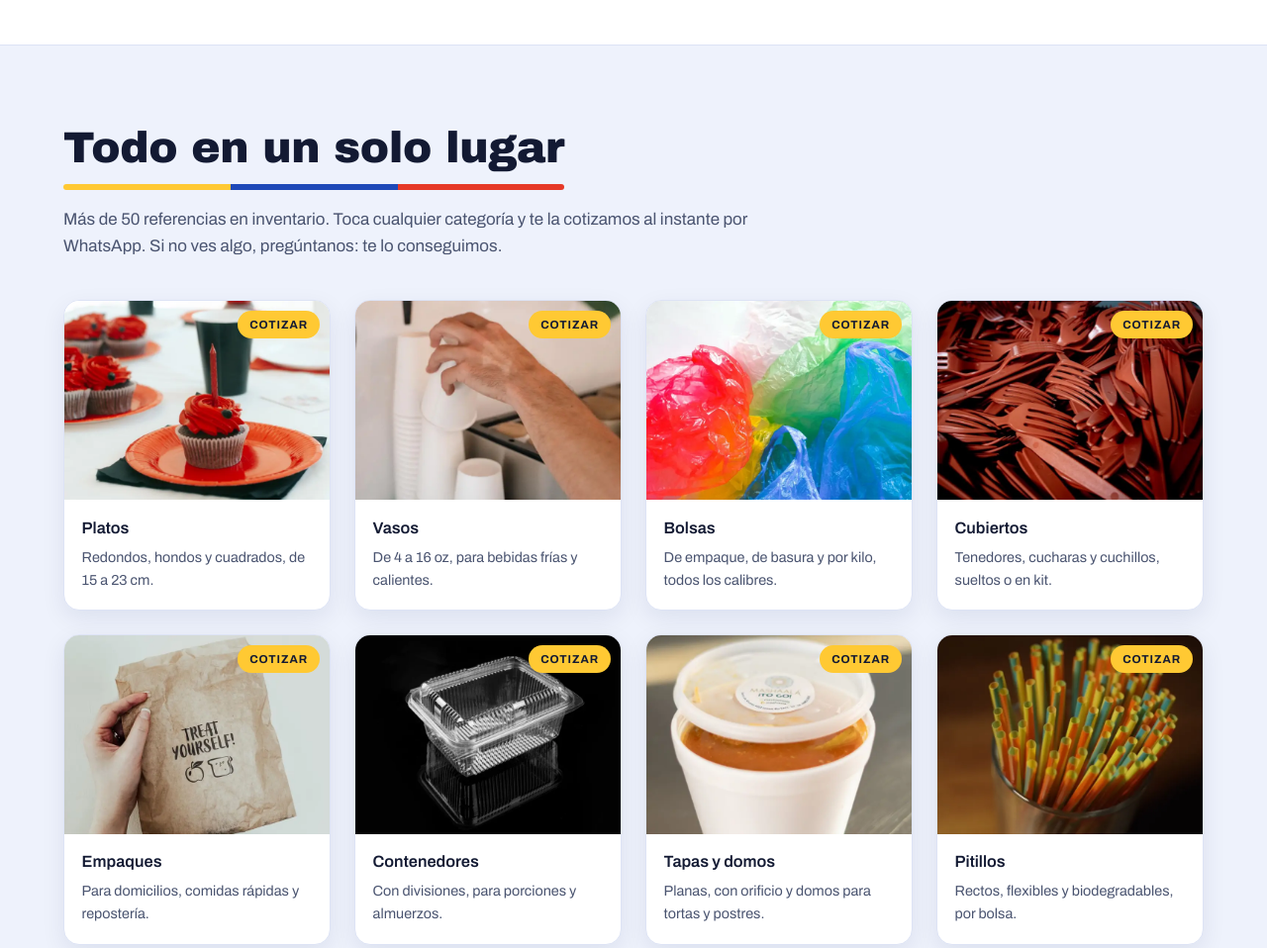
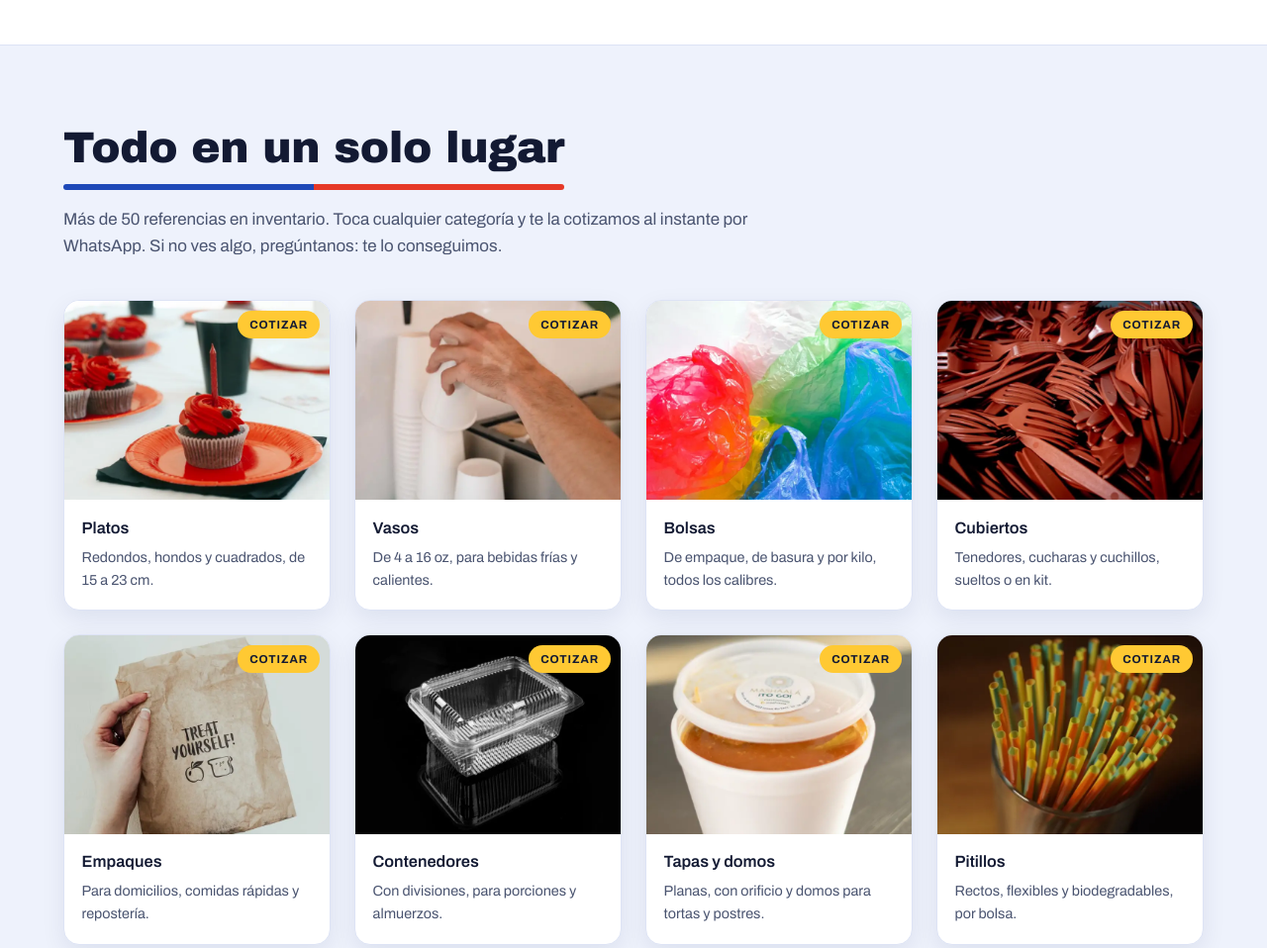
Before and after one commit to JohanMontealegre13/plasticos-espinal-web, a plain HTML site: page index.html in a window 1280 px wide. Shown: the part 1051-2009 px from the top of the page at 99% size. Drawn offline with Linux system fonts and the light colour scheme.

Commit message:
fix(diseno): cinta de secciones y pie sin amarillo (azul/rojo) + README al día
- La línea bajo los H2 y el borde superior del footer pasan de tricolor
  (amarillo/azul/rojo en tercios) a bicolor azul/rojo en mitades, a pedido
  del dueño. Un solo token (--cinta-tricolor) pintaba ambas.
- Cache-busting a ?v=9 en index.html y 404.html.
- README actualizado a la realidad actual: diseño 3 "Mercado de día",
  repositorio y despliegue por GitHub Pages con dominio propio, guía de
  publicación, pendientes vigentes e historial de diseños.

Co-Authored-By: Claude Fable 5 <noreply@anthropic.com>

```diff
--- a/css/estilos.css
+++ b/css/estilos.css
@@ -44,9 +44,9 @@
   --sombra-suave: 0 8px 24px rgba(14, 26, 71, .08);
   --sombra-alzada: 0 16px 36px rgba(14, 26, 71, .13);
 
-  /* Cinta tricolor en tercios: sello de sección y firma del pie */
+  /* Cinta bicolor azul/rojo en mitades: sello de sección y firma del pie */
   --cinta-tricolor: linear-gradient(90deg,
-    var(--amarillo) 0 33.4%, var(--azul) 33.4% 66.7%, var(--rojo) 66.7% 100%);
+    var(--azul) 0 50%, var(--rojo) 50% 100%);
 
   --fuente: "Archivo", system-ui, -apple-system, "Segoe UI", Roboto, Arial, sans-serif;
   --fuente-negra: "Archivo Black", "Archivo", system-ui, sans-serif;
--- a/index.html
+++ b/index.html
@@ -38,7 +38,7 @@
 
   <link rel="preload" href="fonts/archivoblack-latin.woff2" as="font" type="font/woff2" crossorigin>
   <link rel="preload" href="fonts/archivo-latin.woff2" as="font" type="font/woff2" crossorigin>
-  <link rel="stylesheet" href="css/estilos.css?v=8">
+  <link rel="stylesheet" href="css/estilos.css?v=9">
   <script src="js/principal.js" defer></script>
 
   <script type="application/ld+json">
```
Also changed, not shown: 404.html (+1 -1 lines), README.md.
